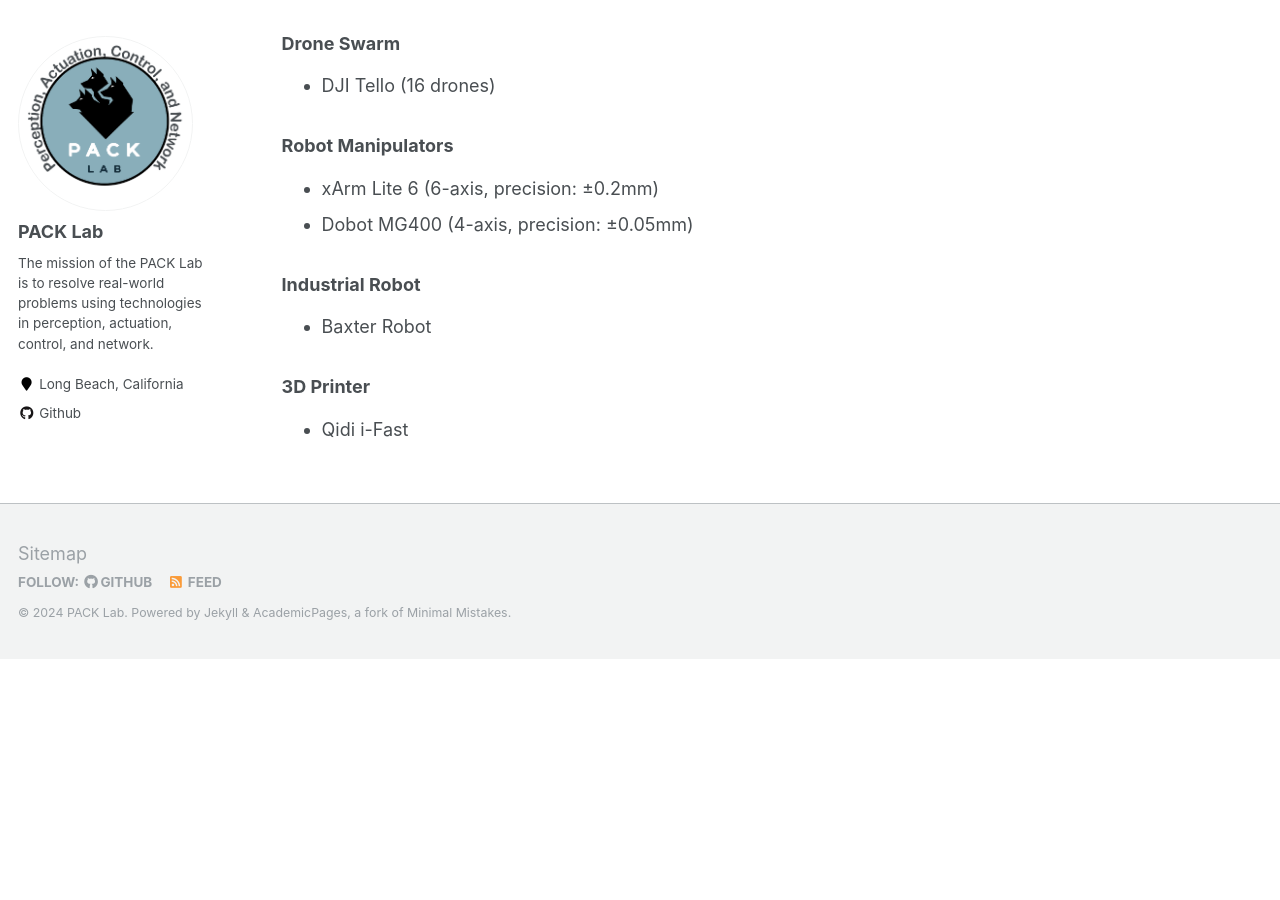
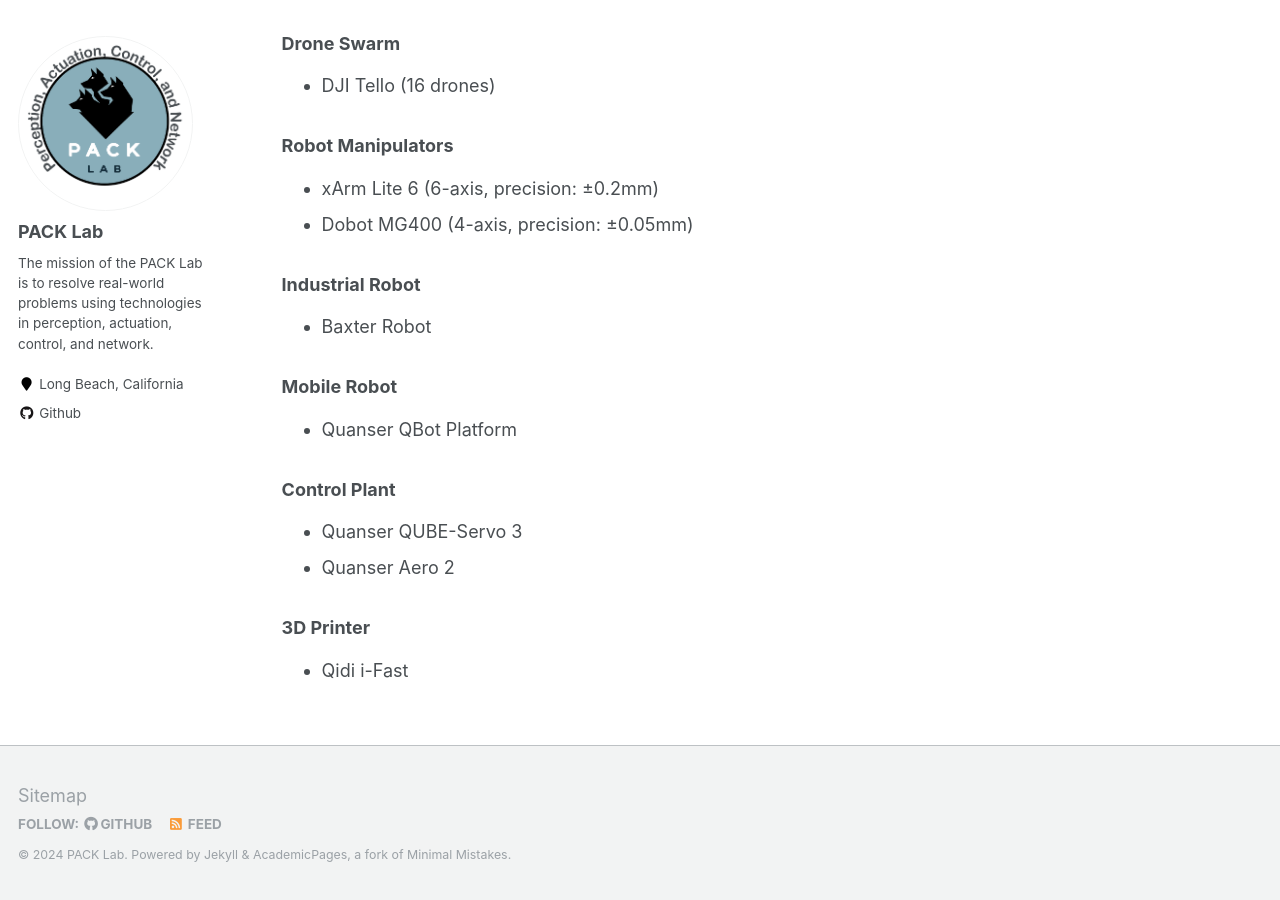
Before and after one commit to pack-lab/pack-lab.github.io, a Jekyll site: the page built from _pages/facilities.md, in a window 1280 px wide and 900 px high, scrolled down 740 px. Built offline with Jekyll 4.4.1, drawn with Linux system fonts in a browser that asks for light colours; before the commit the page ends 1399 px from its top, so only the background shows below that.

Commit message:
Update facilities.md

```diff
--- a/_pages/facilities.md
+++ b/_pages/facilities.md
@@ -32,5 +32,12 @@
 ### Industrial Robot
 * Baxter Robot
 
+### Mobile Robot
+* Quanser QBot Platform
+
+### Control Plant
+* Quanser QUBE-Servo 3
+* Quanser Aero 2
+
 ### 3D Printer
 * Qidi i-Fast
```
